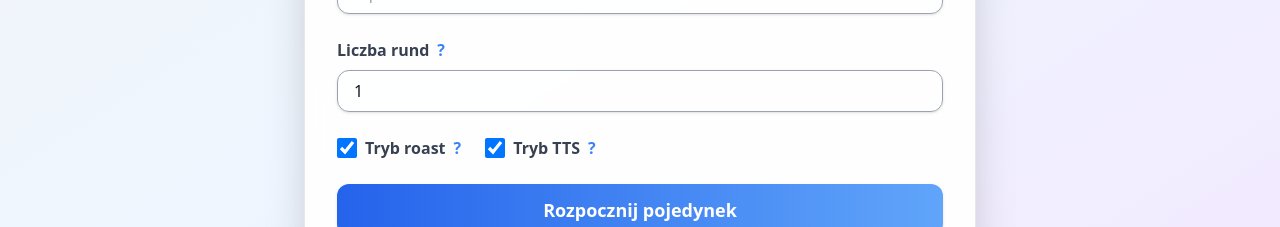
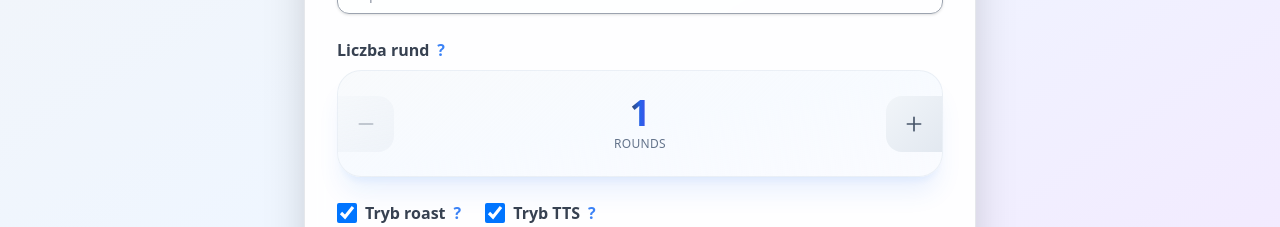
Before and after one commit to lukuch/RoboComic, a Next.js app in the folder frontend/: page / in a window 1280 px wide. Shown: the part 467-694 px from the top of the page. Built offline with nearby package versions, Linux system fonts and the light colour scheme; no server answers.

Commit message:
feat: enhance Number of Rounds component with elegant design

```diff
--- a/frontend/components/ShowForm.tsx
+++ b/frontend/components/ShowForm.tsx
@@ -162,7 +162,40 @@ export default function ShowForm({ onSubmit, loading, lang, t }: ShowFormProps)
               </span>
             </span>
           </label>
-          <input type="number" min={1} max={10} className="w-full rounded-xl bg-white/10 dark:bg-gray-800/40 border border-gray-400 dark:border-gray-700 text-gray-900 dark:text-gray-100 shadow focus:ring-2 focus:ring-blue-400 focus:border-blue-400 transition px-4 py-2 text-base placeholder-gray-400 dark:placeholder-gray-500" value={numRounds} onChange={e => setNumRounds(Number(e.target.value))} />
+          <div className="relative">
+            <div className="flex items-center bg-gradient-to-br from-slate-50 via-blue-50/50 to-indigo-50/30 dark:from-slate-800/50 dark:via-blue-900/20 dark:to-indigo-900/10 border border-slate-200/60 dark:border-slate-600/40 rounded-3xl shadow-xl shadow-blue-500/10 dark:shadow-blue-500/5 overflow-hidden backdrop-blur-sm">
+              <button
+                type="button"
+                onClick={() => setNumRounds(Math.max(1, numRounds - 1))}
+                className="flex items-center justify-center w-14 h-14 bg-gradient-to-br from-slate-100 to-slate-200 hover:from-slate-200 hover:to-slate-300 dark:from-slate-700 dark:to-slate-600 dark:hover:from-slate-600 dark:hover:to-slate-500 text-slate-600 dark:text-slate-300 font-semibold text-lg transition-all duration-300 ease-out hover:scale-105 disabled:opacity-40 disabled:cursor-not-allowed disabled:hover:scale-100 rounded-r-2xl"
+                disabled={numRounds <= 1}
+              >
+                <svg className="w-5 h-5" fill="none" stroke="currentColor" viewBox="0 0 24 24">
+                  <path strokeLinecap="round" strokeLinejoin="round" strokeWidth={2} d="M20 12H4" />
+                </svg>
+              </button>
+              <div className="flex-1 flex items-center justify-center py-6 px-8">
+                <div className="text-center">
+                  <span className="text-4xl font-bold bg-gradient-to-r from-slate-700 via-blue-600 to-indigo-600 dark:from-slate-200 dark:via-blue-300 dark:to-indigo-300 bg-clip-text text-transparent leading-none">
+                    {numRounds}
+                  </span>
+                  <div className="text-xs text-slate-500 dark:text-slate-400 font-medium mt-1 tracking-wide">
+                    ROUNDS
+                  </div>
+                </div>
+              </div>
+              <button
+                type="button"
+                onClick={() => setNumRounds(Math.min(10, numRounds + 1))}
+                className="flex items-center justify-center w-14 h-14 bg-gradient-to-br from-slate-100 to-slate-200 hover:from-slate-200 hover:to-slate-300 dark:from-slate-700 dark:to-slate-600 dark:hover:from-slate-600 dark:hover:to-slate-500 text-slate-600 dark:text-slate-300 font-semibold text-lg transition-all duration-300 ease-out hover:scale-105 disabled:opacity-40 disabled:cursor-not-allowed disabled:hover:scale-100 rounded-l-2xl"
+                disabled={numRounds >= 10}
+              >
+                <svg className="w-5 h-5" fill="none" stroke="currentColor" viewBox="0 0 24 24">
+                  <path strokeLinecap="round" strokeLinejoin="round" strokeWidth={2} d="M12 4v16m8-8H4" />
+                </svg>
+              </button>
+            </div>
+          </div>
         </div>
         <div className="flex gap-6">
           <div className="flex items-center gap-2 font-semibold text-gray-700 dark:text-gray-200">
```
